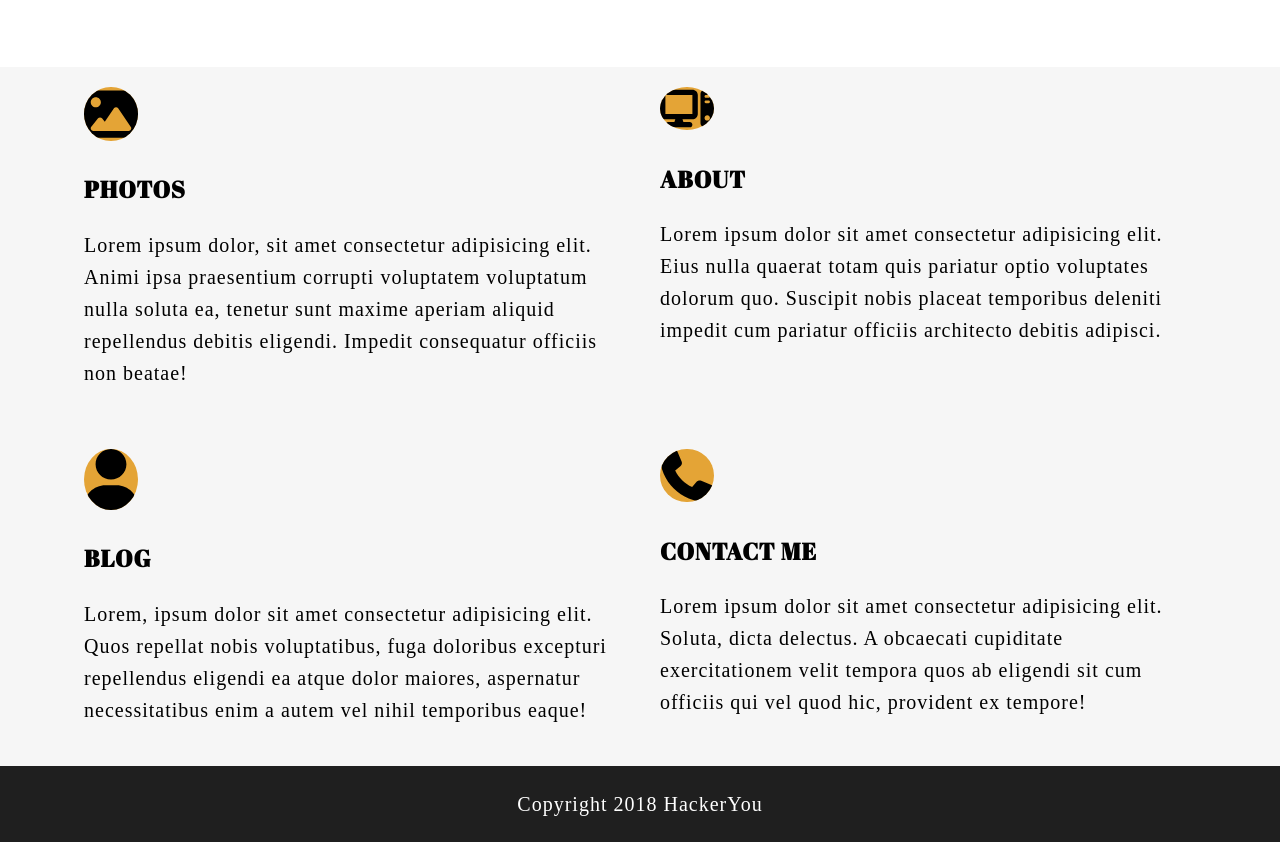
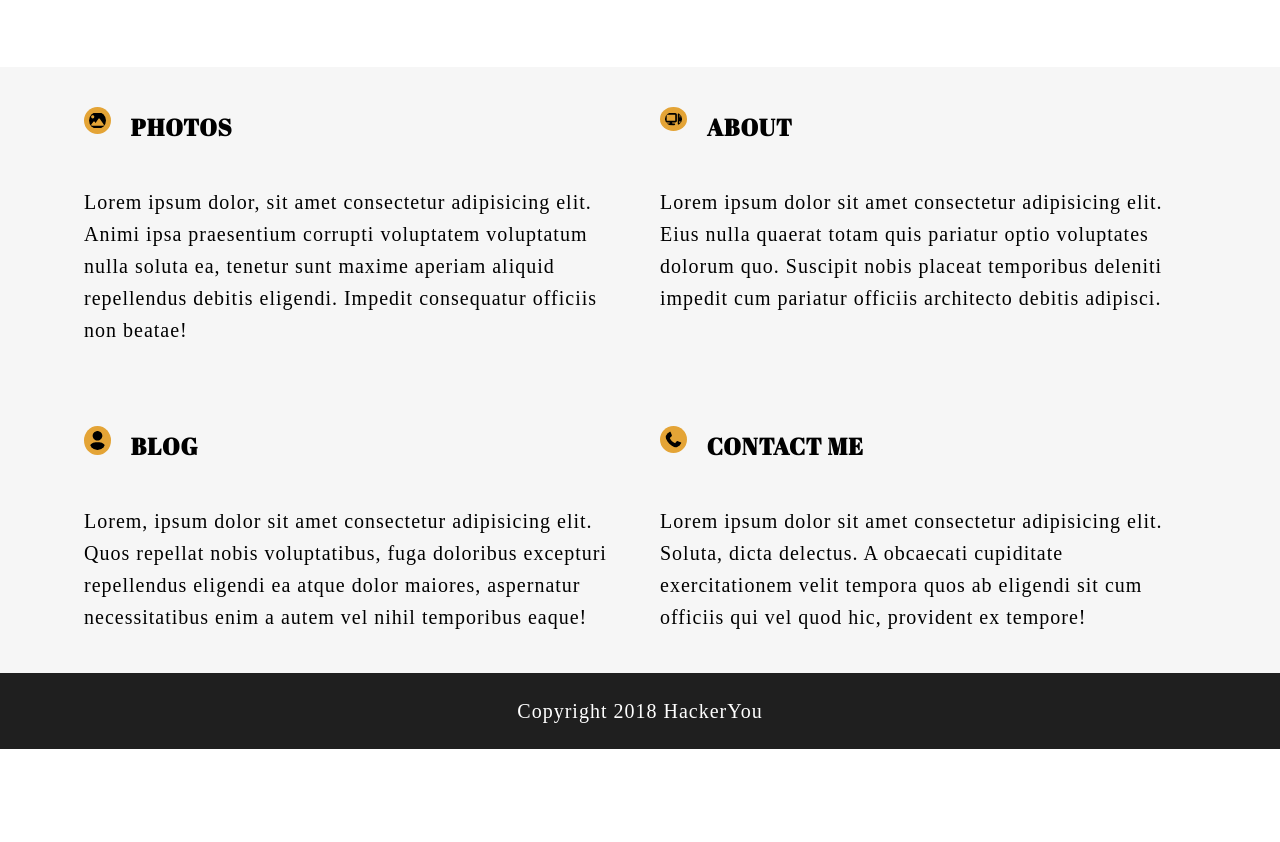
Before and after one commit to ScottMartino/scottmartino-project01, a plain HTML site: page index.html in a window 1280 px wide. Shown: the part 2780-3622 px from the top of the page. After the commit the page ends 3529 px from the top, so only its background shows below. Drawn offline with Linux system fonts and the light colour scheme; files whose address does not match are found by name; a web font is replaced by a local one.

Commit message:
Finished styling

```diff
--- a/index.html
+++ b/index.html
@@ -16,13 +16,13 @@
 			<h2>WILLOW</h2>
 			<a href="./blog.html">Blog</a>
 			<a href="./contact.html">Contact</a>
-		</div><!-- End of wrapper -->
+		</div>
 	</nav>
 <!-- End of Nav -->
 <!-- Start of Header -->
 	<header class="index-header">
 		<div class="wrapper">
-			<div class="header-png">
+			<div class="header-icon">
 				<img src="./assets/circle-text.png" alt="Daily Musings of text styling">
 			</div>
 			<div>
@@ -31,7 +31,7 @@
 			<div class="header-image">
 				<img src="./assets/home-image-1.jpg" alt="Willow in a yellow coat looking off camera">
 			</div>
-		</div><!-- End of wrapper -->
+		</div>
 	</header>
 <!-- End of Header -->
 <!-- Start of Main -->
@@ -43,7 +43,6 @@
 				<a href="#" class="willow-button">FIND OUT MORE</a>
 			</div>
 		</section>
-
 		<section class="favourite-things">
 			<div class="wrapper">
 				<div class="favourite-image">
@@ -56,7 +55,6 @@
 				</div>
 			</div>
 		</section>
-
 		<section class="bucket-list">
 			<div class="wrapper">
 				<div class="bucket-text">
@@ -69,7 +67,6 @@
 				</div>
 			</div>
 		</section>
-
 		<section class="journey">
 			<div class="wrapper">
 				<div class="journey-image">
@@ -99,44 +96,46 @@
 				</ul>
 			</div>
 		</section>
-
 		<section class="bottom-nav">
 			<div class="wrapper">
 				<div class="nav-photos">
-					<div class="nav-photo-title">
-						<div class="nav-icon1">
+					<div class="nav-title">
+						<div class="nav-icons">
 							<img src="./assets/image-solid.svg" alt="Image icon">
 						</div>
 						<h3>PHOTOS</h3>
 					</div>
-					<div>
 					<p>Lorem ipsum dolor, sit amet consectetur adipisicing elit. Animi ipsa praesentium corrupti voluptatem voluptatum nulla soluta ea, tenetur sunt maxime aperiam aliquid repellendus debitis eligendi. Impedit consequatur officiis non beatae!</p>
 				</div>
-				</div>
 				<div class="nav-about">
-					<div>
+					<div class="nav-title">
+						<div class="nav-icons">
 							<img src="./assets/computer-solid.svg" alt="computer icon">
 						</div>
 						<h3>ABOUT</h3>
+					</div>
 					<p>Lorem ipsum dolor sit amet consectetur adipisicing elit. Eius nulla quaerat totam quis pariatur optio voluptates dolorum quo. Suscipit nobis placeat temporibus deleniti impedit cum pariatur officiis architecto debitis adipisci.</p>
 				</div>
 				<div class="nav-blog">
-					<div>
+					<div class="nav-title">
+						<div class="nav-icons">
 							<img src="./assets/user-solid.svg" alt="human icon">
 						</div>
 						<h3>BLOG</h3>
+					</div>
 					<p>Lorem, ipsum dolor sit amet consectetur adipisicing elit. Quos repellat nobis voluptatibus, fuga doloribus excepturi repellendus eligendi ea atque dolor maiores, aspernatur necessitatibus enim a autem vel nihil temporibus eaque!</p>
 				</div>
 				<div class="nav-contact">
-					<div>
+					<div class="nav-title">
+						<div class="nav-icons">
 							<img src="./assets/phone-solid.svg" alt="phone icon">
 						</div>
 						<h3>CONTACT ME</h3>
+					</div>
 					<p>Lorem ipsum dolor sit amet consectetur adipisicing elit. Soluta, dicta delectus. A obcaecati cupiditate exercitationem velit tempora quos ab eligendi sit cum officiis qui vel quod hic, provident ex tempore!</p>
 				</div>
-			</div><!-- End of Wrapper -->
-		</section><!-- End of Bottom Nav -->
-
+			</div>
+		</section>
 	</main>
 <!-- End of Main -->
 <!-- Start of Footer -->
--- a/styles/sass/partials/_blog.scss
+++ b/styles/sass/partials/_blog.scss
@@ -1,5 +1,6 @@
 @use "variables" as *;
 
+// Start of Header
 .blog-header{
     background-image: url("../assets/blog-image-1.jpg");
     height: 400px;
@@ -17,6 +18,7 @@
     bottom: -39px;
 }
 
+// Start of Main
 main .wrapper{
     display: flex;
 }
--- a/styles/sass/partials/_index.scss
+++ b/styles/sass/partials/_index.scss
@@ -1,5 +1,6 @@
 @use "variables" as *;
 
+// Start of Header
 .index-header {
     background-color: $secondary;
 }
@@ -25,7 +26,7 @@ h3 {
     }
 }
 
-.header-png img{
+.header-icon img{
     position: absolute;
     width: 100px;
     top: 30%;
@@ -34,7 +35,7 @@ h3 {
 
 .header-image{
     position: absolute;
-    width: 300px;
+    width: 20%;
     box-shadow: 10px 10px 0px 0px rgba(255, 255, 255);
     top: 20%;
     left: 60%;
@@ -42,9 +43,8 @@ h3 {
 
 .header-image img{
     max-width: 100%;
-    max-height: auto;
 }
-// End of Header
+
 // Start of Whos Willow
 .whos-willow .wrapper{
     display: flex;
@@ -72,7 +72,7 @@ h3 {
     background-color:$quaternary;
     font-family: $heading-font;
 }
-// End of Whos Willow
+
 // Start of Favourite Things
 .favourite-things .wrapper{
     display: flex;
@@ -107,7 +107,7 @@ h3 {
     background-color: $quaternary;
     padding: 5px;
 }
-// End of Favourite Things
+
 // Start of Bucket List
 .bucket-list .wrapper{
     display: flex;
@@ -136,7 +136,7 @@ h3 {
     background-color: $quaternary;
     padding: 5px;
 }
-// End of Bucket List
+
 // Start of Journey
 .journey .wrapper{
     display: flex;
@@ -175,7 +175,7 @@ h3 {
     background-image: url("../assets/home-image-5.jpg");
     height:350px;
 }
-// End of Journey
+
 // Start of Gallery
 .gallery{
     padding-top: 50px;
@@ -190,7 +190,7 @@ h3 {
 .gallery img{
     max-width: 90%;
 }
-// End of Gallery
+
 // Start of Bottom Nav
 .bottom-nav .wrapper{
     display: flex;
@@ -199,6 +199,14 @@ h3 {
 
 .bottom-nav{
     background-color: $quinary;
+}
+
+.nav-icons{
+    width:5%;
+}
+
+.nav-title{
+    display: flex;
 }
 
 .nav-photos,
@@ -214,8 +222,12 @@ h3 {
 }
 
 .bottom-nav img{
-    width: 10%;
-    height: auto;
+    margin-top: 20px;
     background-color: $quaternary;
+    padding: 5px;
     border-radius: 50%;
 }
+
+.bottom-nav h3{
+    margin-left:20px;
+}
--- a/styles/sass/styles.scss
+++ b/styles/sass/styles.scss
@@ -7,3 +7,4 @@
 @use "./partials/blog";
 @use "./partials/contact";
 @use "./partials/footer";
+@use "./partials/media-queries"
```
Also changed, not shown: styles/sass/partials/_media-queries.scss (added), styles/styles.css. Lines whose indentation alone changed are shown as unchanged.
